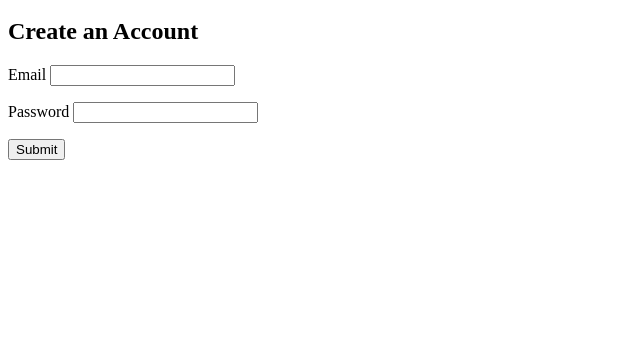
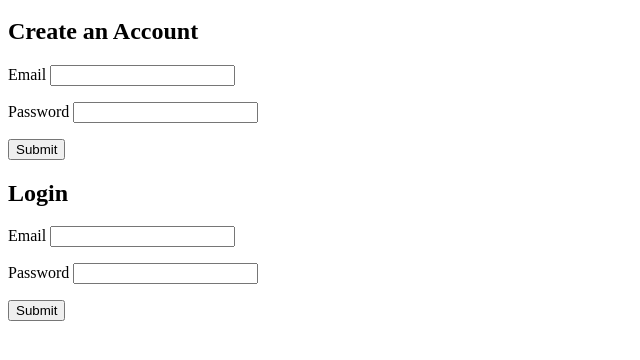
Before and after one commit to li-lauren/ratings-v2, a Flask app: page / in a window 1280 px wide. Shown: the part 165-525 px from the top of the page, without its empty margins (0-640 px from the left). Run offline with Flask 2, Linux system fonts and the light colour scheme; parts of the project's set-up code (start-up, migrations or seed data) failed here and were passed over.

Commit message:
Add login form

```diff
--- a/server.py
+++ b/server.py
@@ -56,7 +56,7 @@ def register_user():
 
     return redirect('/')
 
-@app.route('/login', method=['POST'])
+@app.route('/login', methods=['POST'])
 def login():
 
     email = request.form.get('email')
--- a/templates/homepage.html
+++ b/templates/homepage.html
@@ -24,4 +24,19 @@
       <input type="submit">
     </p>
   </form>
+
+  <h2>Login</h2>
+  <form action="/login" method="POST">
+    <p>
+      Email <input type="text" name="email">
+    </p>
+
+    <p>
+      Password <input type="password" name="password">
+    </p>
+
+    <p>
+      <input type="submit">
+    </p>
+  </form>
 {% endblock %}
```
